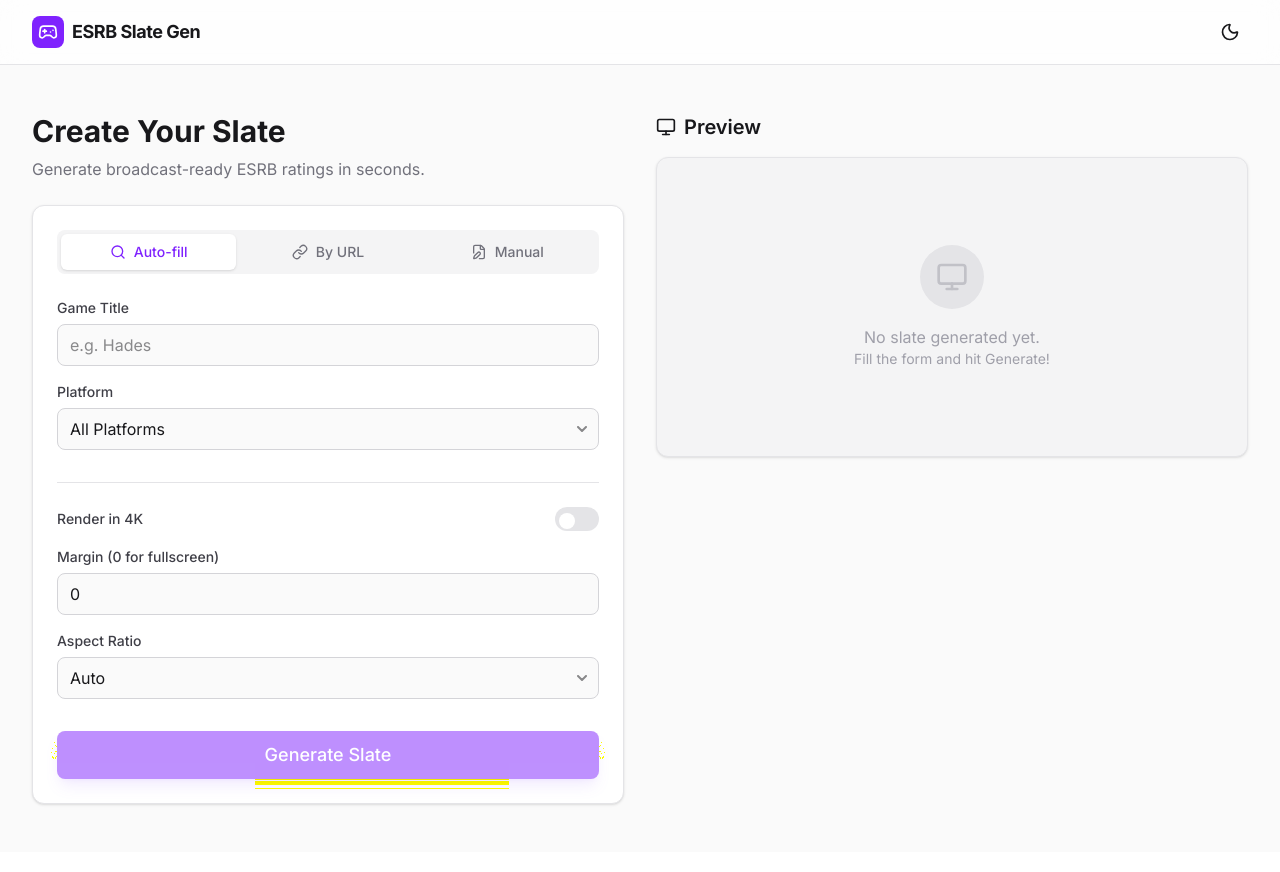
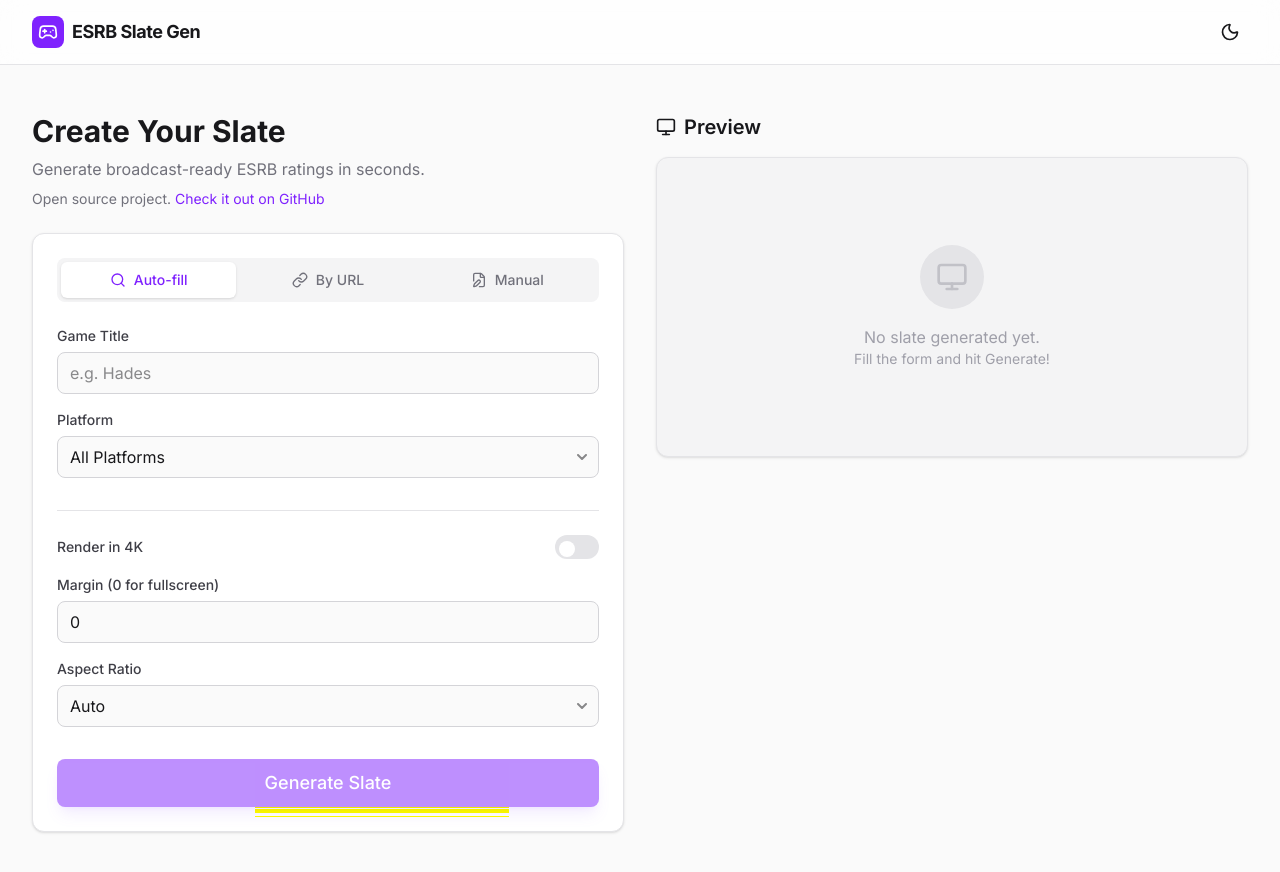
Before and after one commit to artryazanov/esrb-slate-gen-webui, a Next.js app: page / in a window 1280 px wide. Shown: the top 872 px of the page. Built offline with nearby package versions, Linux system fonts and the light colour scheme.

Commit message:
chore: add GitHub project link to homepage

```diff
--- a/src/app/page.tsx
+++ b/src/app/page.tsx
@@ -190,7 +190,10 @@
           <div className="space-y-6">
             <div>
               <h1 className="text-3xl font-bold mb-2">Create Your Slate</h1>
-              <p className="text-zinc-500 dark:text-zinc-400">Generate broadcast-ready ESRB ratings in seconds.</p>
+              <p className="text-zinc-500 dark:text-zinc-400 mb-2">Generate broadcast-ready ESRB ratings in seconds.</p>
+              <p className="text-sm text-zinc-500 dark:text-zinc-400">
+                Open source project. <a href="https://github.com/artryazanov/esrb-slate-gen-webui" target="_blank" rel="noopener noreferrer" className="text-violet-600 dark:text-violet-400 hover:underline inline-flex items-center">Check it out on GitHub</a>
+              </p>
             </div>
 
             <Card className="p-6">
@@ -442,7 +445,7 @@
             </Card>
           </div>
         </div>
-      </main>
-    </div>
+      </main >
+    </div >
   );
 }
```
